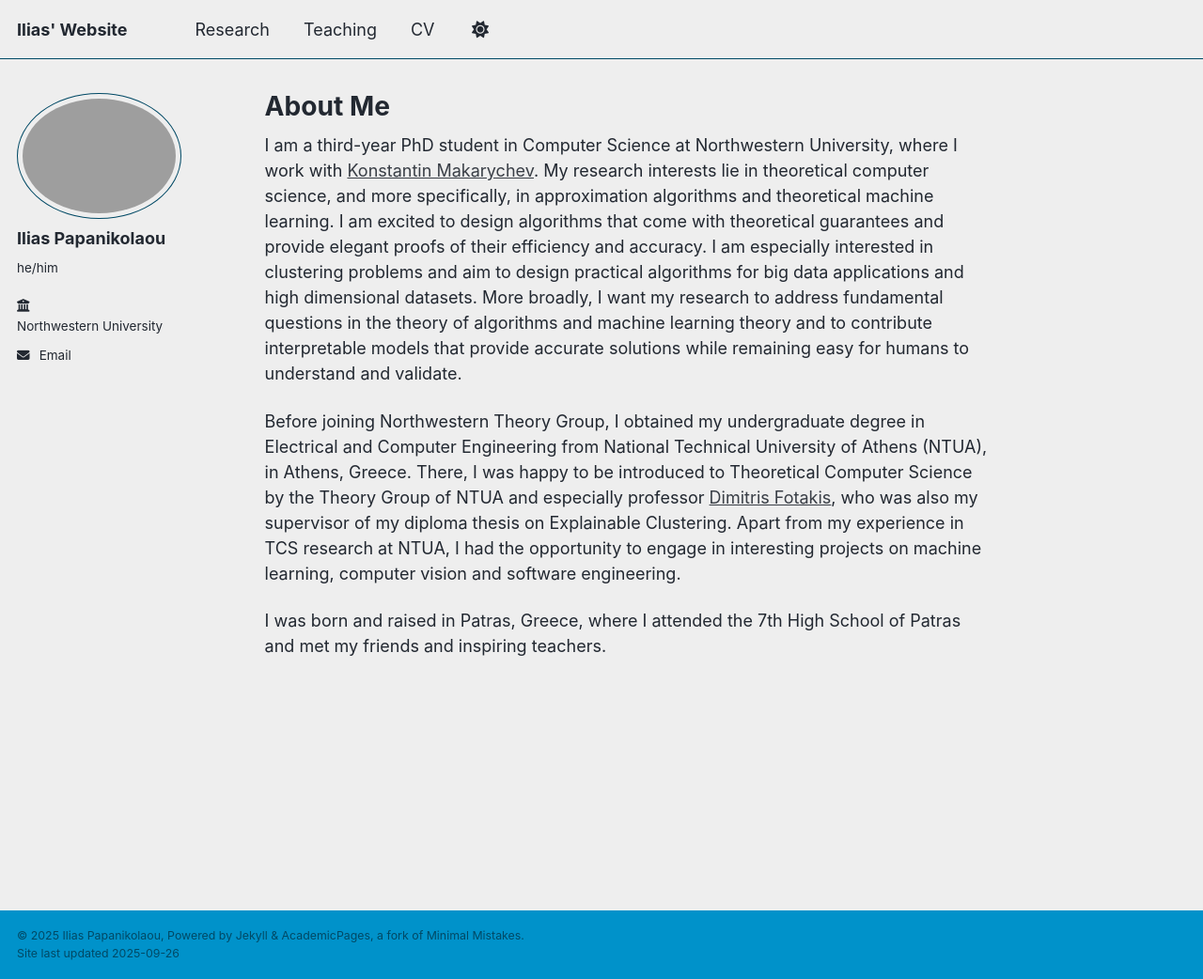
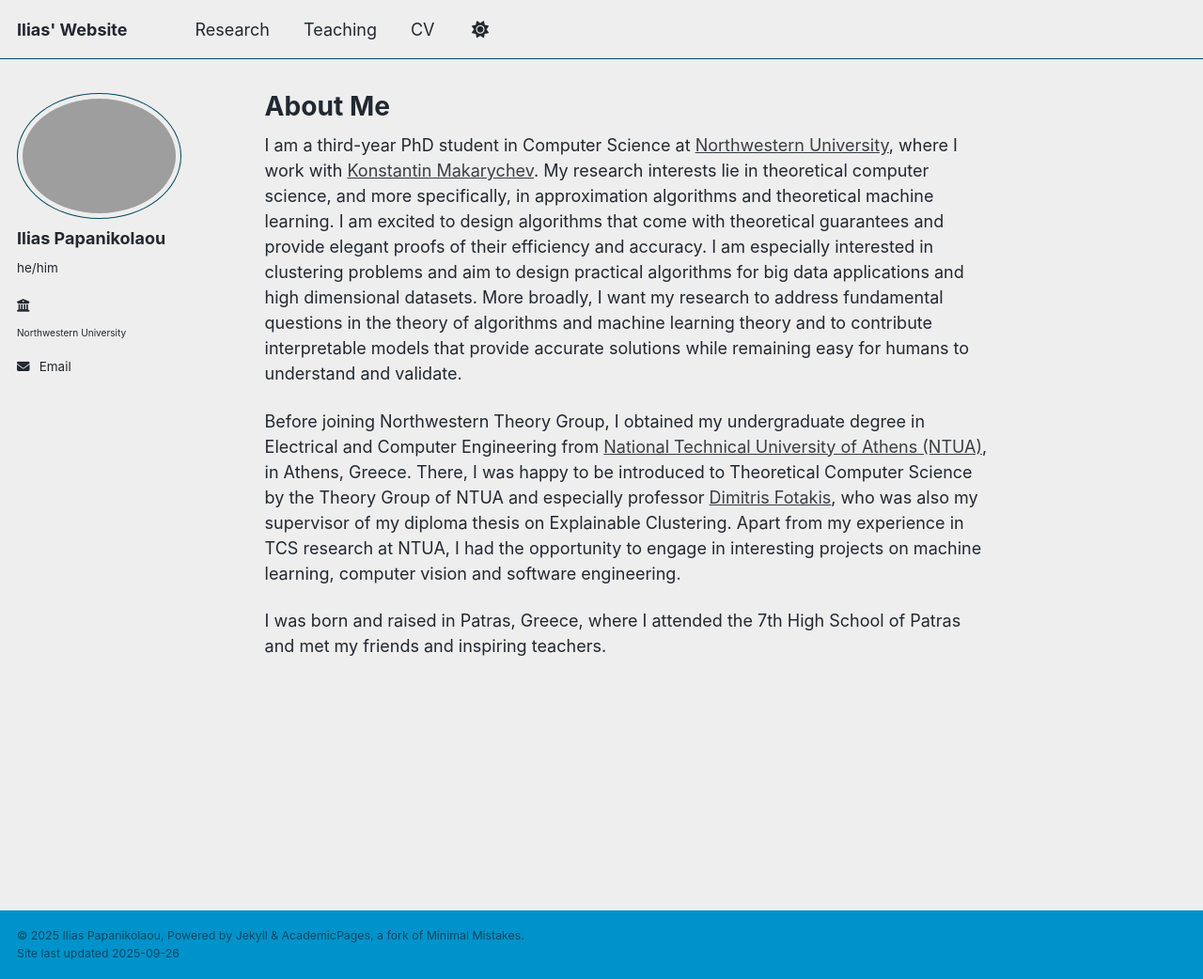
Before and after one commit to iliaspap/iliaspap.github.io, a Jekyll site: the page built from _pages/about.md, in a window 1280 px wide and 1042 px high. Shown: the whole window at 94% size. Built offline with Jekyll 4.4.1, drawn with Linux system fonts in a browser that asks for light colours; a script that is not in the unit is left out.

Commit message:
added employer link

```diff
--- a/_config.yml
+++ b/_config.yml
@@ -28,7 +28,7 @@ author:
   pronouns         : "he/him"
   bio              : ""
   location         : # "Earth"
-  employer         : "<a href='https://www.northwestern.edu/' target='_blank'>Northwestern University</a>"
+  employer         : "[Northwestern University](https://www.northwestern.edu/)"
   uri              : # URL
   email            : "iliaspap@u.northwsetern.edu"
 
--- a/_includes/author-profile.html
+++ b/_includes/author-profile.html
@@ -28,7 +28,7 @@
         <li class="author__desktop"><i class="fas fa-fw fa-location-dot icon-pad-right" aria-hidden="true"></i>{{ author.location }}</li>
       {% endif %}
       {% if author.employer %}
-        <li class="author__desktop"><i class="fas fa-fw fa-building-columns icon-pad-right" aria-hidden="true"></i>{{ author.employer }}</li>
+        <li class="author__desktop"><i class="fas fa-fw fa-building-columns icon-pad-right" aria-hidden="true"></i>{{ author.employer | markdownify}}</li>
       {% endif %}
       {% if author.uri %}
         <li><a href="{{ author.uri }}"><i class="fas fa-fw fa-link icon-pad-right" aria-hidden="true"></i>{{ site.data.ui-text[site.locale].website_label | default: "Website" }}</a></li>
--- a/_includes/footer.html
+++ b/_includes/footer.html
@@ -3,10 +3,9 @@
 {% if site.author.github or site.author.bitbucket or site.atom_feed.hide != true %}
 <div class="page__footer-follow">
   <ul class="social-icons">
-    <!-- Remove Sitemap -->
-    <!-- {% if site.data.ui-text[site.locale].follow_label %}
+    {% if site.data.ui-text[site.locale].follow_label %}
       <li><strong>{{ site.data.ui-text[site.locale].follow_label }}</strong></li>
-    {% endif %} -->
+    {% endif %}
     {% if site.author.github %}
       <li><a href="http://github.com/{{ site.author.github }}"><i class="fab fa-github" aria-hidden="true"></i> GitHub</a></li>
     {% endif %}
--- a/_pages/about.md
+++ b/_pages/about.md
@@ -7,8 +7,8 @@ redirect_from:
   - /about.html
 ---
 
-I am a third-year PhD student in Computer Science at Northwestern University, where I work with [Konstantin Makarychev](https://konstantin.makarychev.net/). My research interests lie in theoretical computer science, and more specifically, in approximation algorithms and theoretical machine learning. I am excited to design algorithms that come with theoretical guarantees and provide elegant proofs of their efficiency and accuracy. I am especially interested in clustering problems and aim to design practical algorithms for big data applications and high dimensional datasets. More broadly, I want my research to address fundamental questions in the theory of algorithms and machine learning theory and to contribute interpretable models that provide accurate solutions while remaining easy for humans to understand and validate.
+I am a third-year PhD student in Computer Science at [Northwestern University](https://www.northwestern.edu/), where I work with [Konstantin Makarychev](https://konstantin.makarychev.net/). My research interests lie in theoretical computer science, and more specifically, in approximation algorithms and theoretical machine learning. I am excited to design algorithms that come with theoretical guarantees and provide elegant proofs of their efficiency and accuracy. I am especially interested in clustering problems and aim to design practical algorithms for big data applications and high dimensional datasets. More broadly, I want my research to address fundamental questions in the theory of algorithms and machine learning theory and to contribute interpretable models that provide accurate solutions while remaining easy for humans to understand and validate.
 
-Before joining Northwestern Theory Group, I obtained my undergraduate degree in Electrical and Computer Engineering from National Technical University of Athens (NTUA), in Athens, Greece. There, I was happy to be introduced to Theoretical Computer Science by the Theory Group of NTUA and especially professor [Dimitris Fotakis](https://www.ece.ntua.gr/en/staff/180), who was also my supervisor of my diploma thesis on Explainable Clustering. Apart from my experience in TCS research at NTUA, I had the opportunity to engage in interesting projects on machine learning, computer vision and software engineering.
+Before joining Northwestern Theory Group, I obtained my undergraduate degree in Electrical and Computer Engineering from [National Technical University of Athens (NTUA)](https://www.ntua.gr/en/), in Athens, Greece. There, I was happy to be introduced to Theoretical Computer Science by the Theory Group of NTUA and especially professor [Dimitris Fotakis](https://www.ece.ntua.gr/en/staff/180), who was also my supervisor of my diploma thesis on Explainable Clustering. Apart from my experience in TCS research at NTUA, I had the opportunity to engage in interesting projects on machine learning, computer vision and software engineering.
 
 I was born and raised in Patras, Greece, where I attended the 7th High School of Patras and met my friends and inspiring teachers.
```
